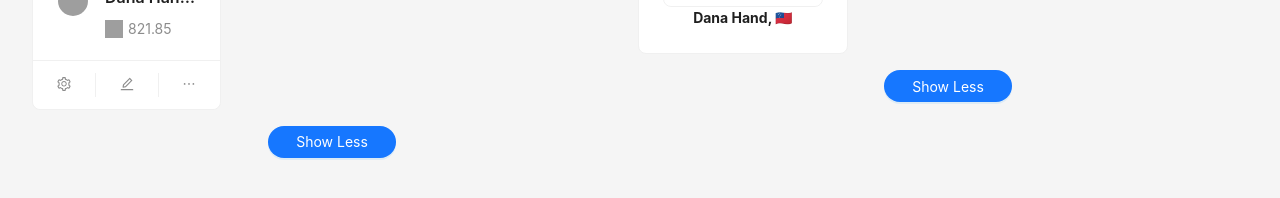
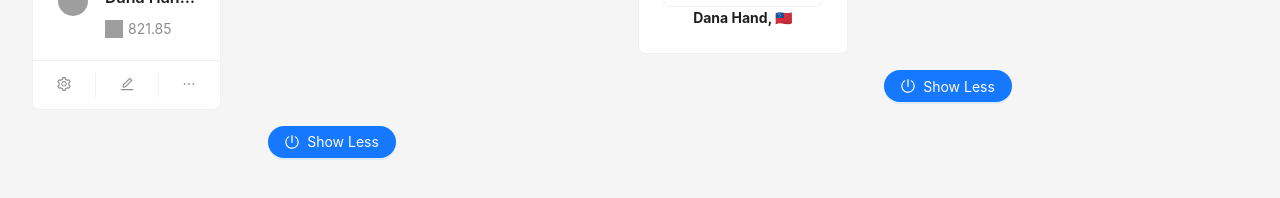
Before and after one commit to agfadhil/advanced-react-patterns, a React (Create React App) app: page /render-props in a window 1280 px wide. Shown: the part 1153-1351 px from the top of the page. Built offline with nearby package versions, Linux system fonts and the light colour scheme; grey boxes are pictures that could not be loaded.

Commit message:
add show less button in render props

```diff
--- a/src/pages/RenderProps/component.js
+++ b/src/pages/RenderProps/component.js
@@ -5,6 +5,7 @@
   EditOutlined,
   EllipsisOutlined,
   SettingOutlined,
+  PoweroffOutlined,
 } from "@ant-design/icons";
 import {
   Avatar,
@@ -95,10 +96,11 @@
           </Row>
           <Flex justify="center">
             <Button
+              className="btn-action"
+              icon={<PoweroffOutlined />}
               onClick={() => setIsOpen(!isOpen)}
+              shape="round"
               type="primary"
-              shape="round"
-              className="btn-action"
             >
               Show Less
             </Button>
```
